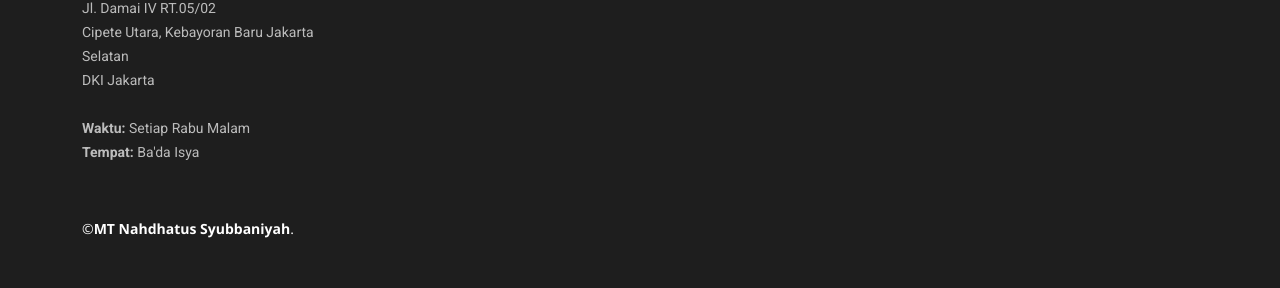
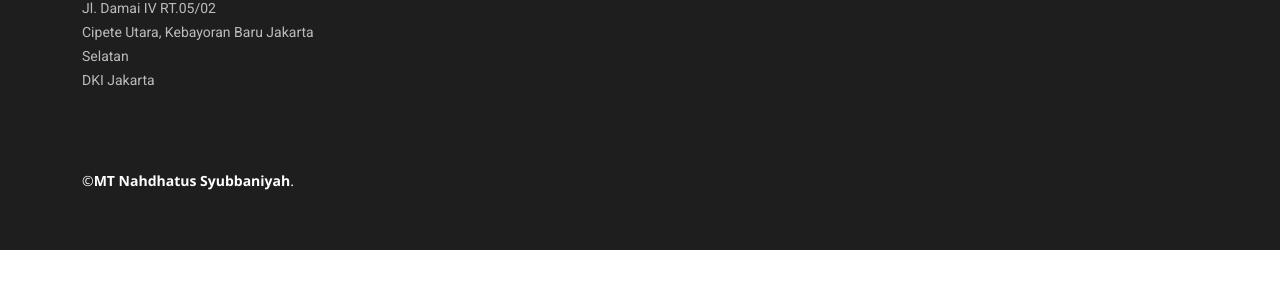
Before and after one commit to dimas-96/Nahdhatus_Syubbaniyah, a plain HTML site: page index.html in a window 1280 px wide. Shown: the part 5241-5529 px from the top of the page. After the commit the page ends 5491 px from the top, so only its background shows below. Drawn offline with nearby package versions, Linux system fonts and the light colour scheme.

Commit message:
Update index.html

```diff
--- a/index.html
+++ b/index.html
@@ -401,8 +401,6 @@
                         <h3>MT Nahdhatus Syubbaniyah</h3>
                         <p>
                             Jl. Damai IV RT.05/02 <br> Cipete Utara, Kebayoran Baru Jakarta Selatan<br> DKI Jakarta <br><br>
-                            <strong>Waktu:</strong> Setiap Rabu Malam<br>
-                            <strong>Tempat:</strong> Ba'da Isya<br>
                         </p>
                     </div>
 
```
